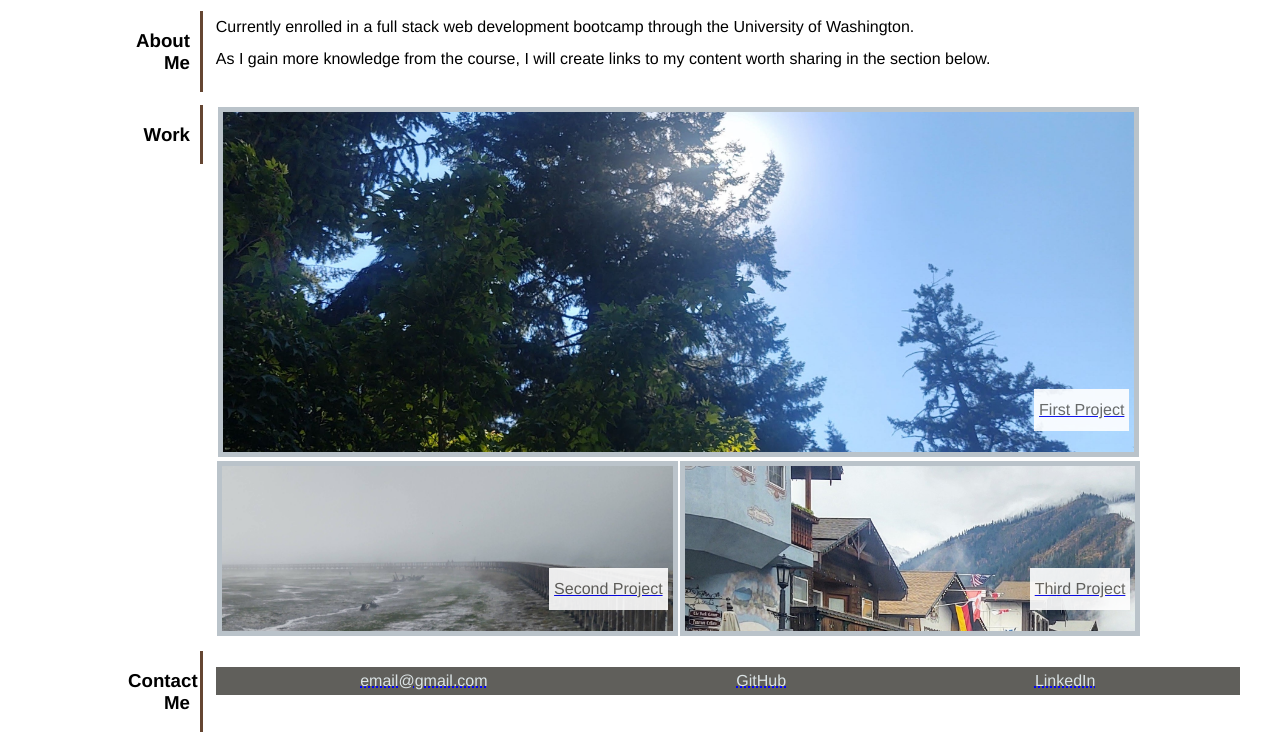
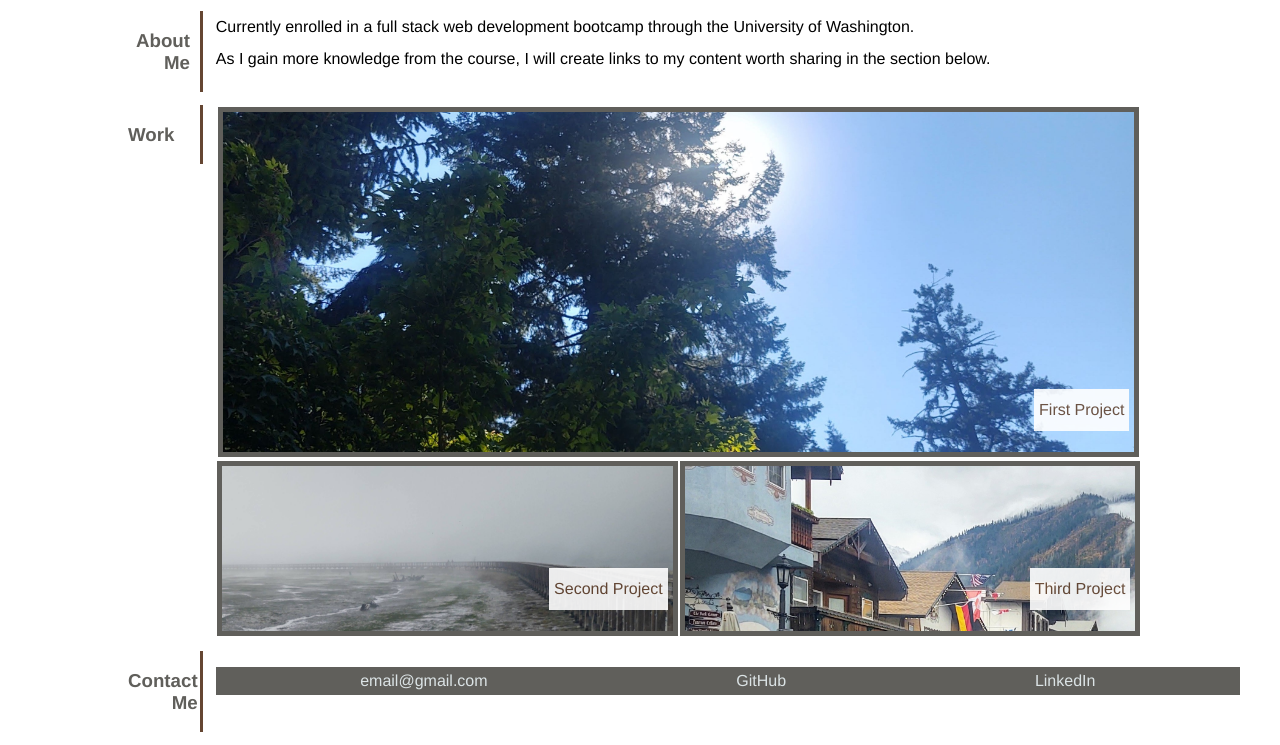
Before and after one commit to CM-GDev/Portfolio, a plain HTML site: page index.html in a window 1280 px wide. Shown: the part 255-1000 px from the top of the page. Drawn offline with Linux system fonts and the light colour scheme.

Commit message:
added variables and consolidated CSS

```diff
--- a/assets/css/style.css
+++ b/assets/css/style.css
@@ -1,13 +1,19 @@
 * {
     box-sizing: border-box;
   }
+ a:hover {
+    font-weight: bold;
+ }
+
+ a:link {
+     text-decoration: none;
+ }
 
 :root {
     --white: #fff;
-    --gray-light: ;
-    --gray-dark: ;
-    --redish: ;
-
+    --gray-light: #dbe3e5;
+    --gray-dark: #605f5b;
+    --redish: #654632;
   }
 
   body {
@@ -23,9 +29,8 @@
     display: flex;
     height: 150px;
     justify-content: flex-end;
-    border-top: 1px solid #fff;
-    background: #37485a;
-    color: #605f5b;
+    border-top: 1px solid var(--white);
+    color: var(--gray-dark);
     padding-right: 14px;
     padding-top: 50px;
     background-image: url("../images/colorPalett.jpg");
@@ -36,20 +41,20 @@
 
   header h1 {
     padding: 10px 5px 0px 5px;
-    background: #fff;
+    background: var(--white);
     opacity: 90%;
   }
 
   nav {
     display: flex;
     justify-content: space-between;
-    background-color: #605f5b;
+    background-color: var(--gray-dark);
     padding: 14px 20px;
   }
 
   nav h1 {
-    color: #605f5b;
-    background: #fff;
+    color: var(--gray-dark);
+    background: var(--white);
     opacity: 90%
 
   }
@@ -59,42 +64,45 @@
   }
 
   nav a {
-    color: #dbe3e5;
+    color: var(--gray-light);
     padding: 0px 20px;
-    text-decoration:underline;
   }
 
   .info {
     display: flex;
     /* Align the child elements to the top of the parent */
     align-items: flex-start;
+    flex-wrap: wrap;
     margin: 1% auto;
   }
 
   .info-headings {
+    display: flex;
     margin-left: 10%;
     width: 75px;
-    height: auto;
+    height: 100%;
     border-right-style: solid;
-    border-color: #654632;
+    border-color: var(--redish);
     text-align: end;
+    color: var(--gray-dark);
     padding-right: 10px;
   }
 
   .info-text {
     display: flex;
     flex-wrap: wrap;
+    height: auto;
     margin-left: 1%;
     flex: 0 0 80%;
     line-height: 0%;
   }
 
-  #full-block {
+  .block {
     display: flex;
     justify-content: flex-end;
     align-items: flex-end;
     width: 90%;
-    border: 5px solid #bac3ca;
+    border: 5px solid var(--gray-dark);
     padding: 5px;
     margin: 2px;
     height: 350px;
@@ -106,40 +114,22 @@
   }
 
   #half-block1 {
-    display: flex;
-    justify-content: flex-end;
-    align-items: flex-end;
     width: 45%;
-    border: 5px solid #bac3ca;
-    padding: 5px;
+    height: 175px;
     margin: 2px 1px;
-    height: 175px;
-    line-height: 200%;
     background-image: url("../images/img1.jpg");
-    background-position: center;
-    background-repeat: no-repeat;
-    background-size: cover;
   }
 
   #half-block2 {
-    display: flex;
-    justify-content: flex-end;
-    align-items: flex-end;
     width: 45%;
-    border: 5px solid #bac3ca;
-    padding: 5px;
     margin: 2px 1px;
     height: 175px;
-    line-height: 200%;
     background-image: url("../images/img3.jpg");
-    background-position: center;
-    background-repeat: no-repeat;
-    background-size: cover;
   }
 
   .ProjectName {
-    color: #605f5b;
-    background: #fff;
+    color: var(--redish);
+    background: var(--white);
     opacity: 90%;
     padding: 5px;
   }
@@ -149,12 +139,11 @@
     width: 100%;
     justify-content: space-around;
     padding: 14px 20px;
-    background-color: #605f5b;
+    background-color: var(--gray-dark);
   }
 
   #contactLinks a {
-    color: #dbe3e5;
-    text-decoration: underline dotted blue 2px;
+    color: var(--gray-light);
   }
 
   @media screen and (max-width: 768px) {
--- a/index.html
+++ b/index.html
@@ -32,7 +32,7 @@
         </section>
         <section class="info-text">
           <p>Currently enrolled in a full stack web development bootcamp through the University of Washington.</p>
-          <p>As I gain more knowledge from the course, I will create links to my content worth sharing in the section below.</p>
+          <p> As I gain more knowledge from the course, I will create links to my content worth sharing in the section below.</p>
         </section>
       </article>
 
@@ -41,17 +41,17 @@
          <h1 id="Work">Work</h1>
         </section>
         <section class="info-text">
-            <a id="full-block" href="http://www.google.com" target="blank">
+            <a class="block" href="http://www.google.com" target="blank">
                 <div>
                     <p class="ProjectName">First Project</p>
                 </div>
             </a>
-            <a id="half-block1" href="http://www.google.com" target="blank">
+            <a class="block" id="half-block1" href="http://www.google.com" target="blank">
                 <div>
                     <p class="ProjectName">Second Project</p>
                 </div>
             </a>
-            <a id="half-block2" href="http://www.google.com" target="blank">
+            <a class="block" id="half-block2" href="http://www.google.com" target="blank">
                 <div>
                     <p class="ProjectName">Third Project</p>
                 </div>
```
